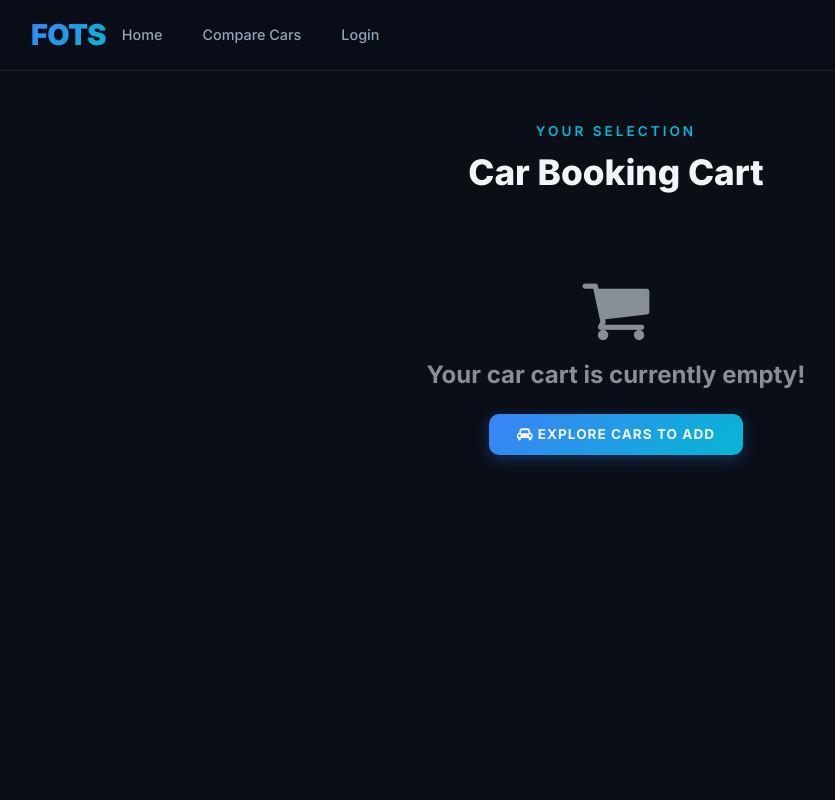
After one commit to kartikey161/car-compare, a Django app: page /cart/ in a window 1280 px wide. The commit adds this page. Shown: the whole page, without its empty margins (24-859 px from the left). Run offline with Django 3.2, Linux system fonts and the light colour scheme; some libraries are stand-ins or nearby versions.

Commit message:
Enable and connect session-based Cart booking feature

```diff
--- a/cart/cart.py
+++ b/cart/cart.py
@@ -33,7 +33,7 @@ class Cart(object):
 
     def __iter__(self):
         product_ids = self.cart.keys()
-        products = Product.objects.filter(id__in=product_ids)
+        products = Destination.objects.filter(id__in=product_ids)
         for product in products:
             self.cart[str(product.id)]['product'] = product
 
--- /dev/null
+++ b/cart/urls.py
@@ -0,0 +1,10 @@
+from django.urls import path
+from . import views
+
+app_name = 'cart'
+
+urlpatterns = [
+    path('', views.cart_detail, name='cart_detail'),
+    path('add/<int:product_id>/', views.cart_add, name='cart_add'),
+    path('remove/<int:product_id>/', views.cart_remove, name='cart_remove'),
+]
--- a/cart/views.py
+++ b/cart/views.py
@@ -1,3 +1,21 @@
-from django.shortcuts import render
+from django.shortcuts import render, redirect, get_object_or_404
+from django.views.decorators.http import require_POST
+from travello.models import Destination
+from .cart import Cart
 
-# Create your views here.
+@require_POST
+def cart_add(request, product_id):
+    cart = Cart(request)
+    product = get_object_or_404(Destination, id=product_id)
+    cart.add(product=product)
+    return redirect('cart:cart_detail')
+
+def cart_remove(request, product_id):
+    cart = Cart(request)
+    product = get_object_or_404(Destination, id=product_id)
+    cart.remove(product)
+    return redirect('cart:cart_detail')
+
+def cart_detail(request):
+    cart = Cart(request)
+    return render(request, 'cart/detail.html', {'cart': cart})
--- a/new/settings.py
+++ b/new/settings.py
@@ -39,6 +39,7 @@ INSTALLED_APPS = [
     'django.contrib.staticfiles',
     'travello',
     'accounts',
+    'cart',
 ]
 
 MIDDLEWARE = [
--- a/new/urls.py
+++ b/new/urls.py
@@ -21,6 +21,7 @@ urlpatterns = [
     path('admin/', admin.site.urls),
     path('', include('travello.urls')),
     path('accounts/', include('accounts.urls')),
+    path('cart/', include('cart.urls', namespace='cart')),
 ]
 
 urlpatterns = urlpatterns + static(settings.MEDIA_URL, document_root=settings.MEDIA_ROOT)
--- /dev/null
+++ b/templates/cart/detail.html
@@ -0,0 +1,105 @@
+{% load static %}
+<!DOCTYPE html>
+<html lang="en">
+<head>
+    <title>Your Car Booking Cart</title>
+    <meta charset="utf-8">
+    <meta name="viewport" content="width=device-width, initial-scale=1">
+    <link rel="stylesheet" type="text/css" href="{% static 'styles/bootstrap4/bootstrap.min.css' %}">
+    <link href="{% static 'plugins/font-awesome-4.7.0/css/font-awesome.min.css' %}" rel="stylesheet" type="text/css">
+    <link rel="stylesheet" type="text/css" href="{% static 'styles/modern.css' %}">
+</head>
+<body>
+<div class="super_container">
+    <!-- Header -->
+    <header class="header">
+        <div class="container">
+            <div class="row">
+                <div class="col">
+                    <div class="header_content d-flex flex-row align-items-center justify-content-start">
+                        <div class="header_content_inner d-flex flex-row align-items-end justify-content-start">
+                            <div class="logo"><a href="http://127.0.0.1:8000/">FOTS</a></div>
+                            <nav class="main_nav">
+                                <ul class="d-flex flex-row align-items-start justify-content-start">
+                                    <li><a href="http://127.0.0.1:8000/">Home</a></li>
+                                    <li><a href="/compare/">Compare Cars</a></li>
+                                    {% if user.is_authenticated %}
+                                    <li class="active"><a href="{% url 'cart:cart_detail' %}"><i class="fa fa-shopping-cart"></i> Cart</a></li>
+                                    <li><a href="/accounts/logout">Logout</a></li>
+                                    {% else %}
+                                    <li><a href="/accounts/login">Login</a></li>
+                                    {% endif %}
+                                </ul>
+                            </nav>
+                        </div>
+                    </div>
+                </div>
+            </div>
+        </div>
+    </header>
+
+    <div class="container" style="padding-top: 120px; padding-bottom: 80px;">
+        <div class="row mb-4">
+            <div class="col text-center">
+                <div class="section_subtitle">Your Selection</div>
+                <div class="section_title"><h2>Car Booking Cart</h2></div>
+            </div>
+        </div>
+
+        {% if cart %}
+        <div class="table-responsive">
+            <table class="table table-striped table-bordered text-center align-middle">
+                <thead>
+                    <tr>
+                        <th>Image</th>
+                        <th>Car Model</th>
+                        <th>Quantity</th>
+                        <th>Unit Price</th>
+                        <th>Total Price</th>
+                        <th>Remove</th>
+                    </tr>
+                </thead>
+                <tbody>
+                    {% for item in cart %}
+                    {% with product=item.product %}
+                    <tr>
+                        <td style="width: 150px;">
+                            <img src="{{ product.img.url }}" alt="{{ product.name }}" style="width: 120px; height: 80px; object-fit: cover; border-radius: 8px;">
+                        </td>
+                        <td class="font-weight-bold align-middle">
+                            <a href="/show/{{ product.id }}">{{ product.name }}</a>
+                            <br><small class="text-muted">Brand: {{ product.comp }}</small>
+                        </td>
+                        <td class="align-middle">{{ item.quantity }}</td>
+                        <td class="align-middle">Rs. {{ item.price }}/-</td>
+                        <td class="align-middle font-weight-bold text-success">Rs. {{ item.total_price }}/-</td>
+                        <td class="align-middle">
+                            <a href="{% url 'cart:cart_remove' product.id %}" class="btn btn-danger btn-sm" onclick="return confirm('Remove {{ product.name }} from cart?');">
+                                <i class="fa fa-trash"></i> Remove
+                            </a>
+                        </td>
+                    </tr>
+                    {% endwith %}
+                    {% endfor %}
+                    <tr class="table-dark text-right font-weight-bold">
+                        <td colspan="4" class="text-right align-middle">Grand Total:</td>
+                        <td colspan="2" class="text-left text-success align-middle style="font-size: 1.2rem;">Rs. {{ cart.get_total_price }}/-</td>
+                    </tr>
+                </tbody>
+            </table>
+        </div>
+
+        <div class="d-flex justify-content-between align-items-center mt-4">
+            <a href="http://127.0.0.1:8000/" class="btn btn-secondary"><i class="fa fa-arrow-left"></i> Continue Exploring Cars</a>
+            <a href="#" class="btn btn-success btn-lg" onclick="alert('Booking request placed successfully! Our representative will contact you.');"><i class="fa fa-check-circle"></i> Proceed to Book Cars</a>
+        </div>
+        {% else %}
+        <div class="text-center py-5">
+            <h4 class="text-muted mb-4"><i class="fa fa-shopping-cart fa-3x mb-3 d-block"></i> Your car cart is currently empty!</h4>
+            <a href="http://127.0.0.1:8000/" class="btn btn-primary btn-lg"><i class="fa fa-car"></i> Explore Cars to Add</a>
+        </div>
+        {% endif %}
+    </div>
+</div>
+</body>
+</html>
--- a/templates/index.html
+++ b/templates/index.html
@@ -35,6 +35,8 @@
 							<nav class="main_nav">
 								<ul class="d-flex flex-row align-items-start justify-content-start">
 									<li class="active"><a href="http://127.0.0.1:8000/">Home</a></li>
+									<li><a href="/compare/">Compare</a></li>
+									<li><a href="{% url 'cart:cart_detail' %}"><i class="fa fa-shopping-cart"></i> Cart</a></li>
 									{% if user.is_authenticated %}
 									<li class="nav-link"> <font color="white"> Hello {{user.first_name}}</font></li>
 									<li><a href="http://127.0.0.1:8000/admin">Data Entry</a> </li>
@@ -104,6 +106,10 @@
 								<div class="destination_title"><a href="/show/{{ dest.id }}">{{dest.name}}</a></div>
 								<div class="destination_subtitle"><p>Brand: <strong>{{dest.comp}}</strong> &nbsp;|&nbsp; {{dest.decs}}</p></div>
 								<div class="destination_price">Price : Rs. {{dest.price}}</div>
+								<form action="{% url 'cart:cart_add' dest.id %}" method="post" style="margin-top: 10px;">
+									{% csrf_token %}
+									<button type="submit" class="btn btn-sm btn-primary"><i class="fa fa-shopping-cart"></i> Add to Cart</button>
+								</form>
 							</div>
 						</div>
 						{% endfor%}
--- a/travello/cart.py
+++ b/travello/cart.py
@@ -1,6 +1,6 @@
 from decimal import Decimal
 from django.conf import settings
-from shop.models import Product
+from travello.models import Destination
 
 
 class Cart(object):
@@ -33,7 +33,7 @@ class Cart(object):
 
     def __iter__(self):
         product_ids = self.cart.keys()
-        products = Product.objects.filter(id__in=product_ids)
+        products = Destination.objects.filter(id__in=product_ids)
         for product in products:
             self.cart[str(product.id)]['product'] = product
 
```
Also changed, not shown: templates/destinations.html (+9 -3 lines).
